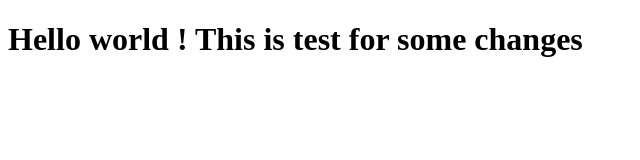
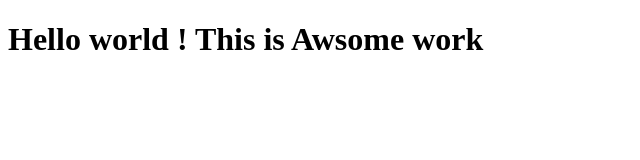
Before and after one commit to ayushraj26/Git-practice, a plain HTML site: page index.html in a window 1280 px wide. Shown: the whole page, without its empty margins (0-640 px from the left). Drawn offline with Linux system fonts and the light colour scheme.

Commit message:
Some more Changes made in index.html

```diff
--- a/index.html
+++ b/index.html
@@ -4,9 +4,9 @@
     <meta charset="UTF-8" />
     <meta http-equiv="X-UA-Compatible" content="IE=edge" />
     <meta name="viewport" content="width=device-width, initial-scale=1.0" />
-    <title>Git Practice Demo</title>
+    <title>Git Practice !!!!!!!! demo</title>
   </head>
   <body>
-    <h1>Hello world ! This is test for some changes</h1>
+    <h1>Hello world ! This is Awsome work</h1>
   </body>
 </html>
```
